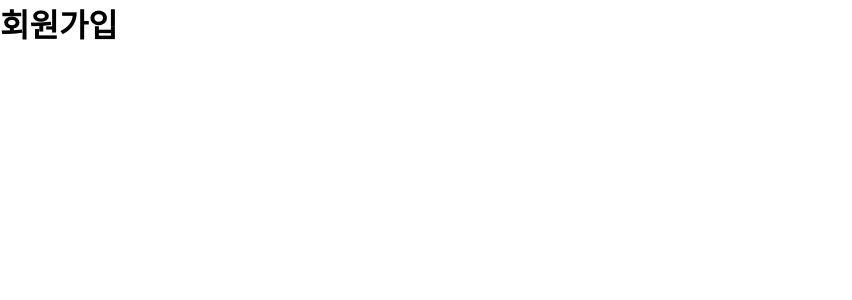
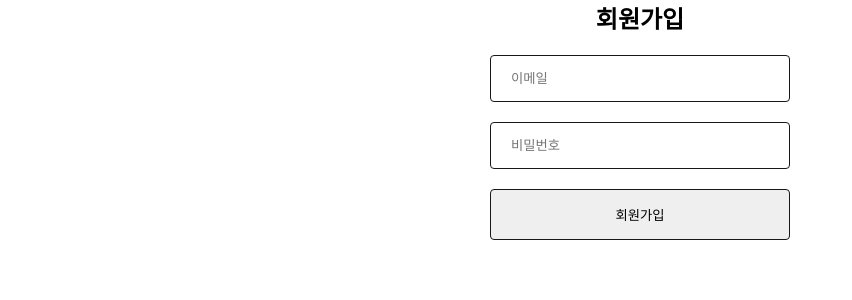
Before and after one commit to rlawlsdn263/wanted-pre-onboarding-frontend, a React (Create React App) app: page / in a window 1280 px wide. Shown: the top 300 px of the page, without its empty margins (0-852 px from the left). Built offline with nearby package versions, Linux system fonts and the light colour scheme.

Commit message:
[🎨스타일] Signup 페이지 컴포넌트 생성

```diff
--- a/src/pages/Signup/Signup.jsx
+++ b/src/pages/Signup/Signup.jsx
@@ -1,9 +1,15 @@
+import { Form, Input, Button, Heading1 } from '@/components';
 import styles from "./Signup.module.css";
 
 export function Signup() {
   return(
-    <div>
-      <h1>회원가입</h1>
+    <div className={styles.signup}>
+      <Heading1 className={styles.h1}>회원가입</Heading1>
+      <Form legend="회원가입" className={styles.form}>
+        <Input className={styles.input} name="email" label="이메일" type="text" placeholder='이메일'></Input>
+        <Input className={styles.input} name="password" label="비밀번호" type="password" placeholder='비밀번호'></Input>
+        <Button className={styles.button}>회원가입</Button>
+      </Form>
     </div>
   )
 }
--- a/src/pages/Signup/Signup.module.css
+++ b/src/pages/Signup/Signup.module.css
@@ -0,0 +1,30 @@
+.signup {
+  text-align: center;
+}
+
+.h1 {
+  font-size: 24px;
+  margin-bottom: 20px;
+}
+
+.form {
+  display: flex;
+  flex-direction: column;
+  align-items: center;
+}
+
+.input {
+  width: 300px;
+  padding: 15px 20px;
+  margin-bottom: 20px;
+  border-radius: 4px;
+  border: 1px solid #181818;
+}
+
+.button {
+  width: 300px;
+  padding: 15px 0;
+  border-radius: 4px;
+  border: 1px solid #181818;
+  cursor: pointer;
+}
```
